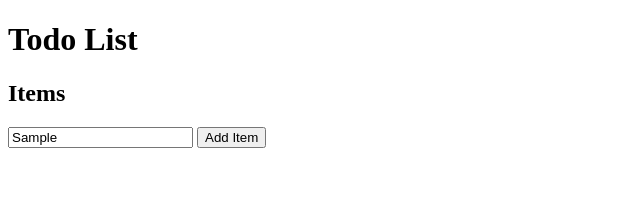
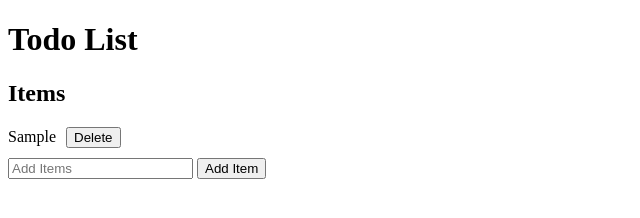
Before and after one commit to rahulrameshm0/Basic-JS-project, a plain HTML site: page Project 5/main.html in a window 1280 px wide. Both pictures are taken after typing "Sample" into the empty fields and a click on the button "Add Item". Shown: the whole page, without its empty margins (0-640 px from the left). Drawn offline with Linux system fonts and the light colour scheme.

Commit message:
project 5 completed

```diff
--- a/Project 5/index.js
+++ b/Project 5/index.js
@@ -0,0 +1,60 @@
+let adding = []
+const itemsDiv = document.getElementById("items")
+const inputitems = document.getElementById("itemInput")
+const storageKey = "items"
+
+function renderitem(){
+    itemsDiv.innerHTML = null;
+
+    for (const [idx, item] of Object.entries(adding)){
+        const container = document.createElement("div")
+        container.style.marginBottom = "10px"
+
+        const text = document.createElement("p")
+        text.style.display = "inline"
+        text.style.marginRight = "10px"
+        text.textContent = item;
+
+        const button =  document.createElement("button")
+        button.textContent = "Delete"
+        button.onclick = () => removeitem(idx)
+
+        container.appendChild(text)
+        container.appendChild(button)
+
+        itemsDiv.appendChild(container)
+    }
+}
+
+renderitem()
+
+function loaditem(){
+    const oldItems = localStorage.getItem(storageKey)
+    if (oldItems) adding = JSON.parse(oldItems)
+    renderitem()
+    }
+
+function saveitem(){
+    const stringitem =JSON.stringify(adding);
+    localStorage.setItem(storageKey, stringitem)
+}
+
+function additems(){
+    const value = inputitems.value;
+    if(!value){
+        alert("You cannot add an empty item")
+        return
+    }
+    adding.push(value)
+    renderitem()
+    inputitems.value = ""
+    saveitem()
+}
+
+function removeitem(idx){
+    adding.splice(idx, 1)
+    renderitem()
+    saveitem()
+}
+
+document.addEventListener("DOMContentLoaded",loaditem)
--- a/Project 5/main.html
+++ b/Project 5/main.html
@@ -3,7 +3,7 @@
 <head>
     <meta charset="UTF-8">
     <meta name="viewport" content="width=device-width, initial-scale=1.0">
-    <title>To do list</title>
+    <title>Todo list</title>
 </head>
 <body>
     <h1>Todo List</h1>
@@ -11,6 +11,7 @@
     <div id="items"></div>
     <input type="text" id="itemInput" placeholder="Add Items">
     <button onclick="additems()">Add Item</button>
+
     <script src="index.js"></script>
 </body>
 </html>
```
